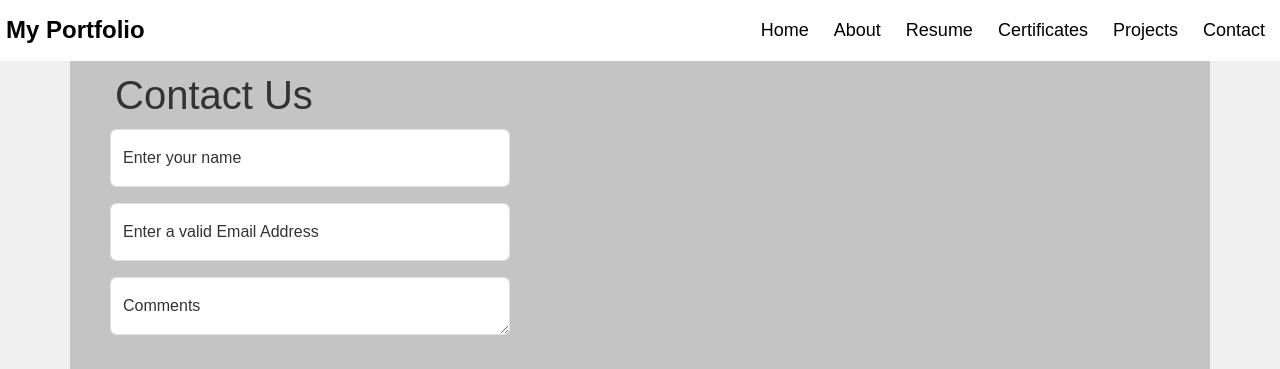
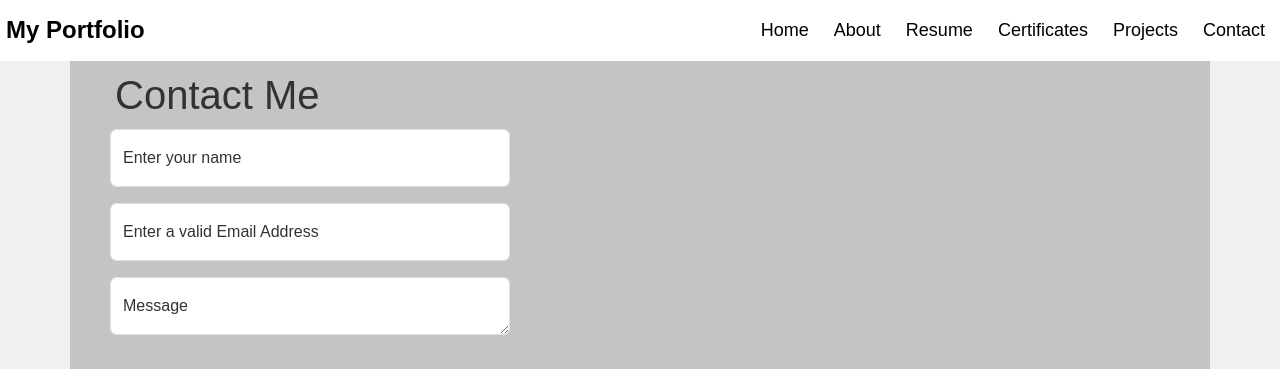
Before and after one commit to Satya1512/frontend, a React (Create React App) app: page /contact in a window 1280 px wide. Shown: the top 369 px of the page. Built offline with nearby package versions, Linux system fonts and the light colour scheme.

Commit message:
Update Contact.js

```diff
--- a/src/components/Contact.js
+++ b/src/components/Contact.js
@@ -53,7 +53,7 @@ function Contact() {
             {/* Form Section */}
             <div className="form-section">
                 <div className="form">
-                    <h1>Contact Us</h1>
+                    <h1>Contact Me</h1>
                     <form onSubmit={handleSubmit}>
                         {/* Name Input */}
                         <div className="mb-3">
@@ -97,7 +97,7 @@ function Contact() {
                                     onChange={handleChange}
                                     required
                                 ></textarea>
-                                <label htmlFor="floatingTextarea">Comments</label>
+                                <label htmlFor="floatingTextarea">Message</label>
                             </div>
                         </div>
                         {/* Submit Button */}
```
